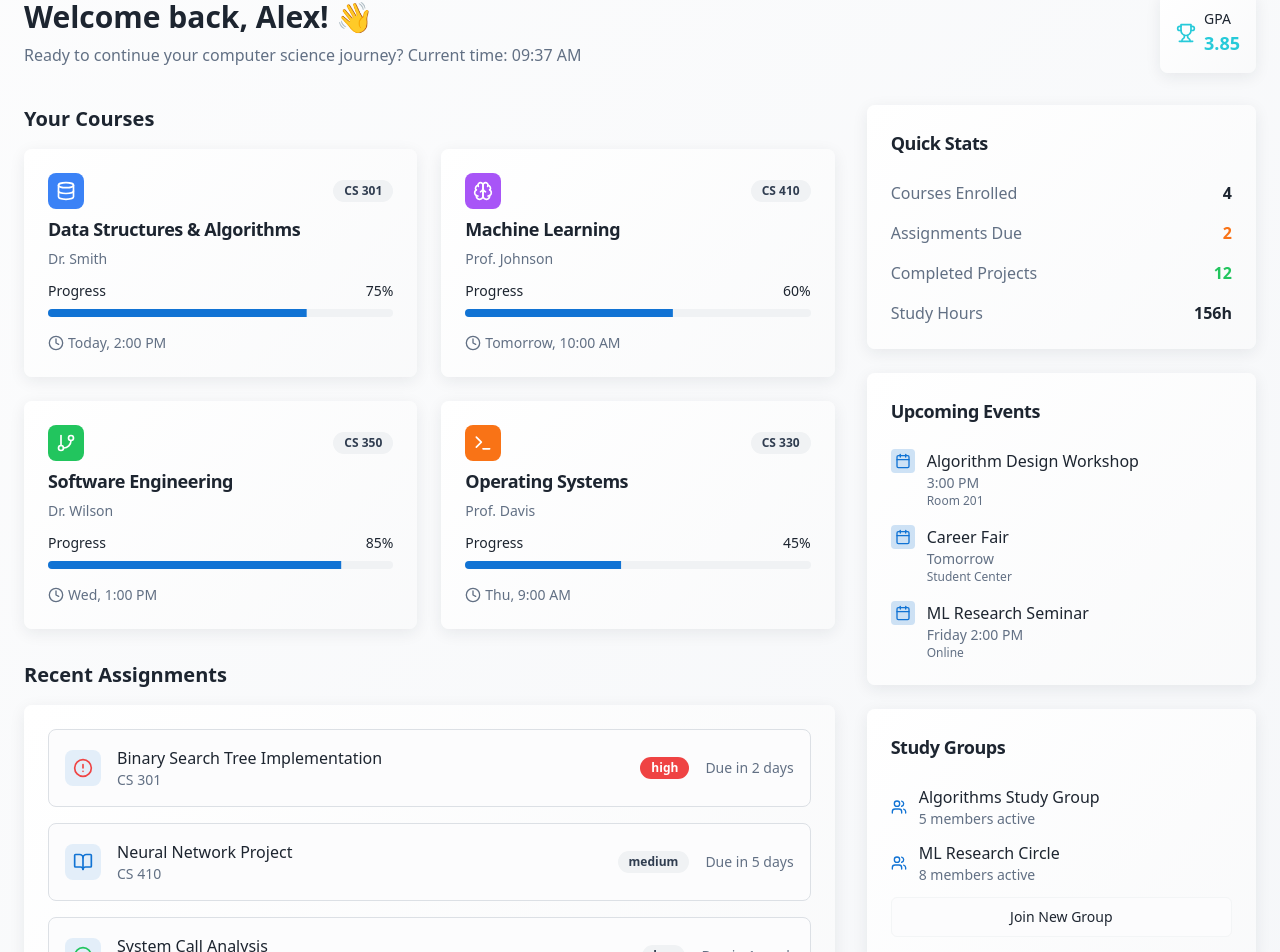
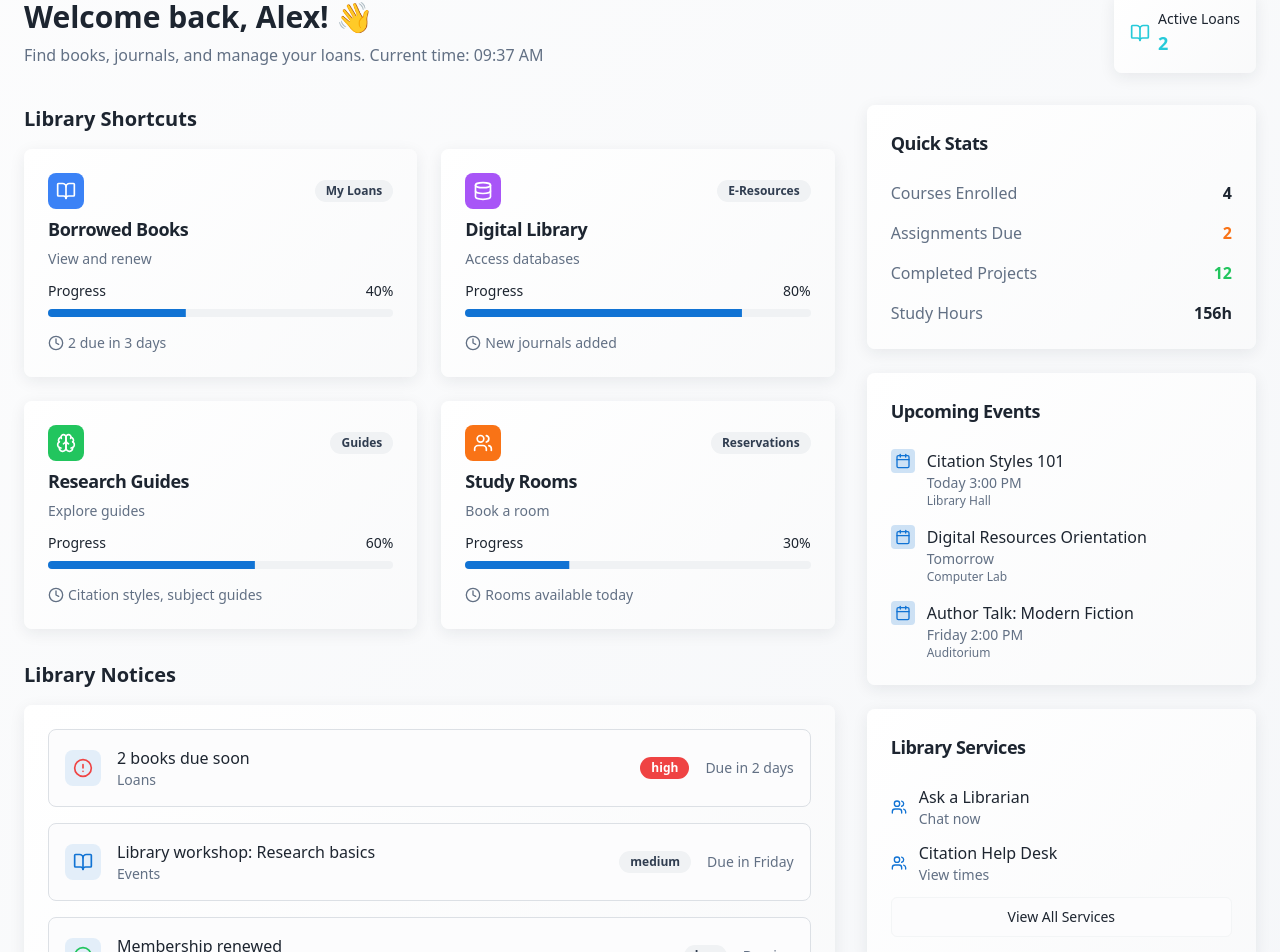
Before and after one commit to SuruthiAB35DC2B4D5D678AAF34064CCE8192E8/CS-LOGIN-LIBRARY-QUEST, a React (Vite) app: page /home in a window 1280 px wide. Shown: the part 120-1072 px from the top of the page. Built offline with nearby package versions, Linux system fonts and the light colour scheme.

Commit message:
Add library homepage
Create a homepage for the MMES COLLEGE LIBRARY. The login page will redirect to this homepage upon successful login.

```diff
--- a/src/components/HomePage.tsx
+++ b/src/components/HomePage.tsx
@@ -28,42 +28,42 @@ export const HomePage = () => {
   const courses = [
     {
       id: 1,
-      name: "Data Structures & Algorithms",
-      code: "CS 301",
-      progress: 75,
-      nextClass: "Today, 2:00 PM",
-      instructor: "Dr. Smith",
-      icon: Database,
+      name: "Borrowed Books",
+      code: "My Loans",
+      progress: 40,
+      nextClass: "2 due in 3 days",
+      instructor: "View and renew",
+      icon: BookOpen,
       color: "bg-blue-500"
     },
     {
       id: 2,
-      name: "Machine Learning",
-      code: "CS 410",
-      progress: 60,
-      nextClass: "Tomorrow, 10:00 AM",
-      instructor: "Prof. Johnson",
-      icon: Brain,
+      name: "Digital Library",
+      code: "E-Resources",
+      progress: 80,
+      nextClass: "New journals added",
+      instructor: "Access databases",
+      icon: Database,
       color: "bg-purple-500"
     },
     {
       id: 3,
-      name: "Software Engineering",
-      code: "CS 350",
-      progress: 85,
-      nextClass: "Wed, 1:00 PM",
-      instructor: "Dr. Wilson",
-      icon: GitBranch,
+      name: "Research Guides",
+      code: "Guides",
+      progress: 60,
+      nextClass: "Citation styles, subject guides",
+      instructor: "Explore guides",
+      icon: Brain,
       color: "bg-green-500"
     },
     {
       id: 4,
-      name: "Operating Systems",
-      code: "CS 330",
-      progress: 45,
-      nextClass: "Thu, 9:00 AM",
-      instructor: "Prof. Davis",
-      icon: Terminal,
+      name: "Study Rooms",
+      code: "Reservations",
+      progress: 30,
+      nextClass: "Rooms available today",
+      instructor: "Book a room",
+      icon: Users,
       color: "bg-orange-500"
     }
   ];
@@ -71,25 +71,25 @@ export const HomePage = () => {
   const assignments = [
     {
       id: 1,
-      title: "Binary Search Tree Implementation",
-      course: "CS 301",
+      title: "2 books due soon",
+      course: "Loans",
       dueDate: "2 days",
       status: "in-progress",
       priority: "high"
     },
     {
       id: 2,
-      title: "Neural Network Project",
-      course: "CS 410",
-      dueDate: "5 days",
+      title: "Library workshop: Research basics",
+      course: "Events",
+      dueDate: "Friday",
       status: "not-started",
       priority: "medium"
     },
     {
       id: 3,
-      title: "System Call Analysis",
-      course: "CS 330",
-      dueDate: "1 week",
+      title: "Membership renewed",
+      course: "Account",
+      dueDate: "-",
       status: "completed",
       priority: "low"
     }
@@ -97,19 +97,19 @@ export const HomePage = () => {
 
   const upcomingEvents = [
     {
-      title: "Algorithm Design Workshop",
-      time: "3:00 PM",
-      location: "Room 201"
+      title: "Citation Styles 101",
+      time: "Today 3:00 PM",
+      location: "Library Hall"
     },
     {
-      title: "Career Fair",
+      title: "Digital Resources Orientation",
       time: "Tomorrow",
-      location: "Student Center"
+      location: "Computer Lab"
     },
     {
-      title: "ML Research Seminar",
+      title: "Author Talk: Modern Fiction",
       time: "Friday 2:00 PM",
-      location: "Online"
+      location: "Auditorium"
     }
   ];
 
@@ -121,11 +121,11 @@ export const HomePage = () => {
           <div className="flex items-center justify-between">
             <div className="flex items-center space-x-4">
               <div className="p-2 bg-gradient-primary rounded-lg shadow-glow">
-                <Code className="h-6 w-6 text-white" />
+                <BookOpen className="h-6 w-6 text-white" />
               </div>
               <div>
-                <h1 className="text-xl font-bold text-foreground">CS Portal</h1>
-                <p className="text-sm text-muted-foreground">Computer Science Department</p>
+                <h1 className="text-xl font-bold text-foreground">MMMES College Library</h1>
+                <p className="text-sm text-muted-foreground">Welcome to your library</p>
               </div>
             </div>
             <div className="flex items-center space-x-4">
@@ -133,7 +133,7 @@ export const HomePage = () => {
                 <Search className="absolute left-3 top-1/2 transform -translate-y-1/2 h-4 w-4 text-muted-foreground" />
                 <input
                   type="text"
-                  placeholder="Search courses, assignments..."
+                  placeholder="Search catalog, books, journals..."
                   className="pl-10 pr-4 py-2 bg-background border border-border rounded-lg focus:border-primary focus:ring-primary/20 transition-smooth"
                 />
               </div>
@@ -161,17 +161,17 @@ export const HomePage = () => {
                 Welcome back, Alex! 👋
               </h2>
               <p className="text-muted-foreground">
-                Ready to continue your computer science journey? Current time: {currentTime}
+                Find books, journals, and manage your loans. Current time: {currentTime}
               </p>
             </div>
             <div className="flex items-center space-x-4">
               <Card className="bg-gradient-card border-0 shadow-soft">
                 <CardContent className="p-4">
                   <div className="flex items-center space-x-2">
-                    <Trophy className="h-5 w-5 text-accent" />
+                    <BookOpen className="h-5 w-5 text-accent" />
                     <div>
-                      <p className="text-sm font-medium">GPA</p>
-                      <p className="text-lg font-bold text-accent">3.85</p>
+                      <p className="text-sm font-medium">Active Loans</p>
+                      <p className="text-lg font-bold text-accent">2</p>
                     </div>
                   </div>
                 </CardContent>
@@ -185,7 +185,7 @@ export const HomePage = () => {
           <div className="lg:col-span-2 space-y-8">
             {/* Courses Grid */}
             <section>
-              <h3 className="text-xl font-semibold text-foreground mb-4">Your Courses</h3>
+              <h3 className="text-xl font-semibold text-foreground mb-4">Library Shortcuts</h3>
               <div className="grid grid-cols-1 md:grid-cols-2 gap-6">
                 {courses.map((course) => {
                   const IconComponent = course.icon;
@@ -222,7 +222,7 @@ export const HomePage = () => {
 
             {/* Assignments */}
             <section>
-              <h3 className="text-xl font-semibold text-foreground mb-4">Recent Assignments</h3>
+              <h3 className="text-xl font-semibold text-foreground mb-4">Library Notices</h3>
               <Card className="bg-gradient-card border-0 shadow-soft">
                 <CardContent className="p-6">
                   <div className="space-y-4">
@@ -310,25 +310,25 @@ export const HomePage = () => {
             {/* Study Groups */}
             <Card className="bg-gradient-card border-0 shadow-soft">
               <CardHeader>
-                <CardTitle className="text-lg">Study Groups</CardTitle>
+                <CardTitle className="text-lg">Library Services</CardTitle>
               </CardHeader>
               <CardContent className="space-y-3">
                 <div className="flex items-center space-x-3">
                   <Users className="h-4 w-4 text-primary" />
                   <div>
-                    <p className="font-medium text-foreground">Algorithms Study Group</p>
-                    <p className="text-sm text-muted-foreground">5 members active</p>
+                    <p className="font-medium text-foreground">Ask a Librarian</p>
+                    <p className="text-sm text-muted-foreground">Chat now</p>
                   </div>
                 </div>
                 <div className="flex items-center space-x-3">
                   <Users className="h-4 w-4 text-primary" />
                   <div>
-                    <p className="font-medium text-foreground">ML Research Circle</p>
-                    <p className="text-sm text-muted-foreground">8 members active</p>
+                    <p className="font-medium text-foreground">Citation Help Desk</p>
+                    <p className="text-sm text-muted-foreground">View times</p>
                   </div>
                 </div>
                 <Button variant="outline" className="w-full mt-4">
-                  Join New Group
+                  View All Services
                 </Button>
               </CardContent>
             </Card>
--- a/src/components/LoginForm.tsx
+++ b/src/components/LoginForm.tsx
@@ -34,7 +34,7 @@ export const LoginForm = () => {
           </div>
           <div className="space-y-2">
             <h1 className="text-3xl font-bold tracking-tight text-foreground">
-              MMES COLLEGE LIBRARY
+              MMMES COLLEGE LIBRARY
             </h1>
             <p className="text-muted-foreground text-base">
               Sign in to access your literature and writing resources
--- a/src/pages/Home.tsx
+++ b/src/pages/Home.tsx
@@ -1,6 +1,14 @@
+import { useEffect } from "react";
 import { HomePage } from "@/components/HomePage";
 
 const Home = () => {
+  useEffect(() => {
+    document.title = "Home - MMMES College Library";
+    const meta = document.querySelector('meta[name="description"]');
+    if (meta) {
+      meta.setAttribute("content", "Discover books, manage loans, and explore services at MMMES College Library.");
+    }
+  }, []);
   return <HomePage />;
 };
 
--- a/src/pages/Login.tsx
+++ b/src/pages/Login.tsx
@@ -1,6 +1,14 @@
+import { useEffect } from "react";
 import { LoginForm } from "@/components/LoginForm";
 
 const Login = () => {
+  useEffect(() => {
+    document.title = "Login - MMMES College Library";
+    const meta = document.querySelector('meta[name="description"]');
+    if (meta) {
+      meta.setAttribute("content", "Login to MMMES College Library to access books, journals, and your account.");
+    }
+  }, []);
   return <LoginForm />;
 };
 
```
